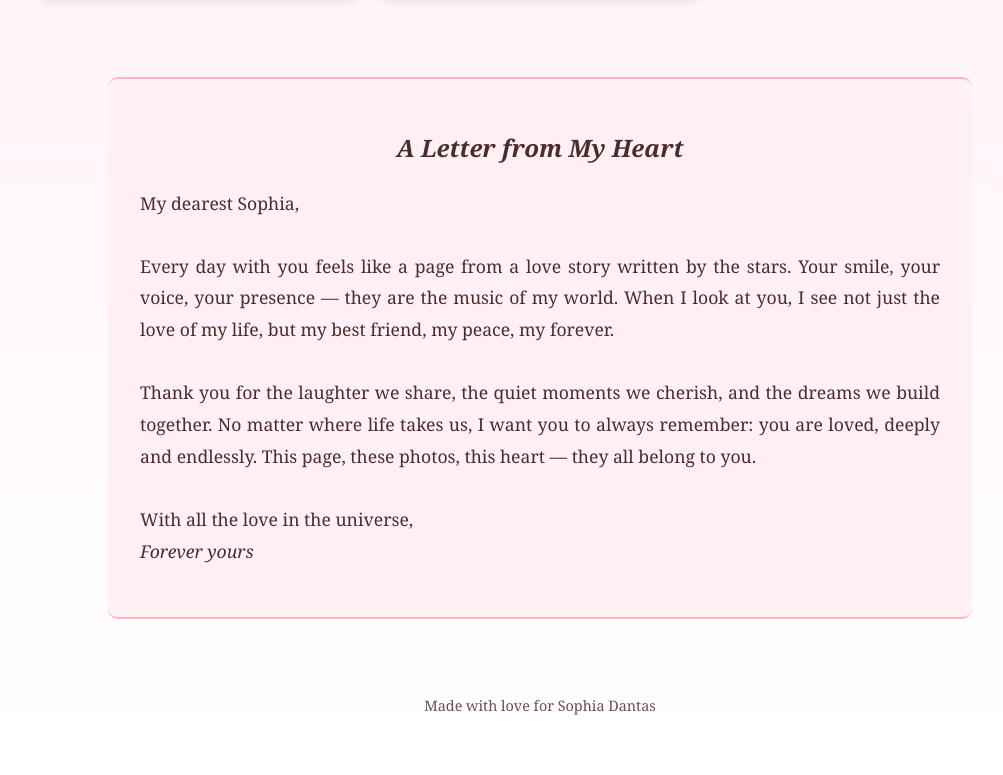
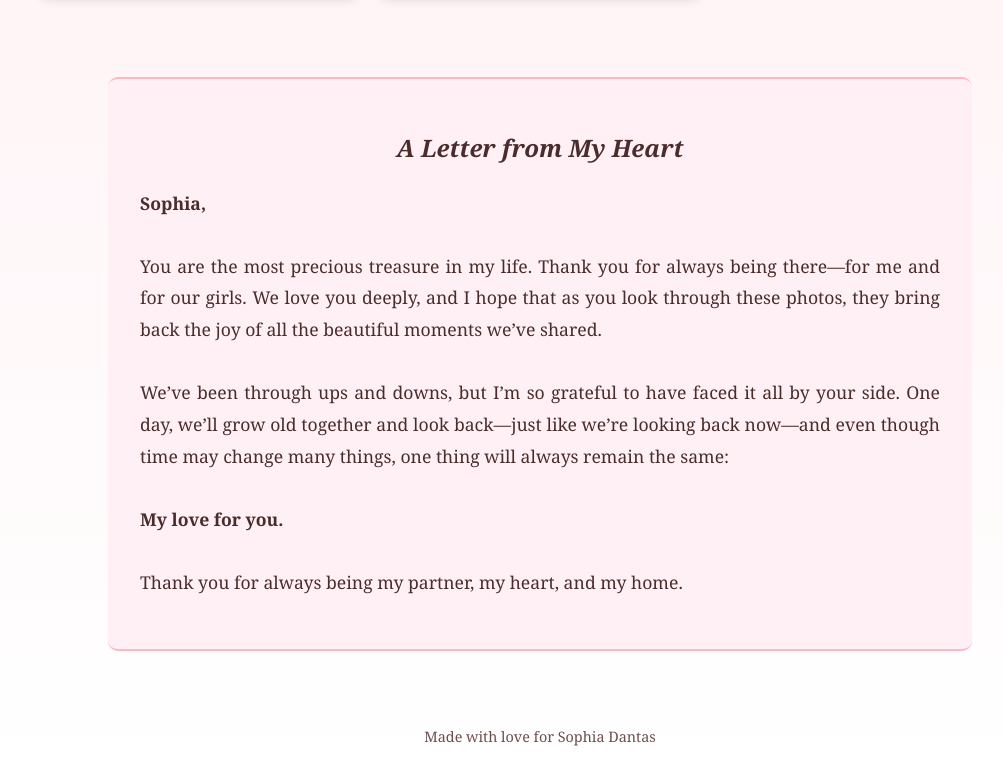
Before and after one commit to gd3-eng/Sophie-s2, a plain HTML site: page index.html in a window 1280 px wide. Shown: the part 1021-1796 px from the top of the page, without its empty margins (100-1103 px from the left). Before the commit the page ends 1765 px from the top, so only its background shows below. Drawn offline with Linux system fonts and the light colour scheme.

Commit message:
Update index.html

```diff
--- a/index.html
+++ b/index.html
@@ -90,21 +90,17 @@
     </div>
   </section>
 
-  <section class="love-letter">
-    <h2>A Letter from My Heart</h2>
-    <p>
-      My dearest Sophia,<br><br>
-      Every day with you feels like a page from a love story written by the stars.
-      Your smile, your voice, your presence — they are the music of my world.
-      When I look at you, I see not just the love of my life, but my best friend, my peace, my forever. <br><br>
-      Thank you for the laughter we share, the quiet moments we cherish, and the dreams we build together.
-      No matter where life takes us, I want you to always remember: you are loved, deeply and endlessly.
-      This page, these photos, this heart — they all belong to you.<br><br>
-      With all the love in the universe,
-      <br><em>Forever yours</em>
-    </p>
-  </section>
-
+<section class="love-letter">
+  <h2>A Letter from My Heart</h2>
+  <p>
+    <strong>Sophia,</strong><br><br>
+    You are the most precious treasure in my life. Thank you for always being there—for me and for our girls.
+    We love you deeply, and I hope that as you look through these photos, they bring back the joy of all the beautiful moments we’ve shared.<br><br>
+    We’ve been through ups and downs, but I’m so grateful to have faced it all by your side. One day, we’ll grow old together and look back—just like we’re looking back now—and even though time may change many things, one thing will always remain the same:<br><br>
+    <strong>My love for you.</strong><br><br>
+    Thank you for always being my partner, my heart, and my home.
+  </p>
+</section>
   <footer>
     Made with love for Sophia Dantas
   </footer>
```
